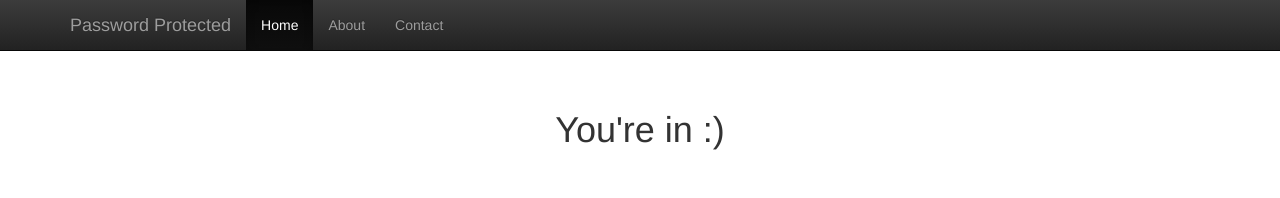
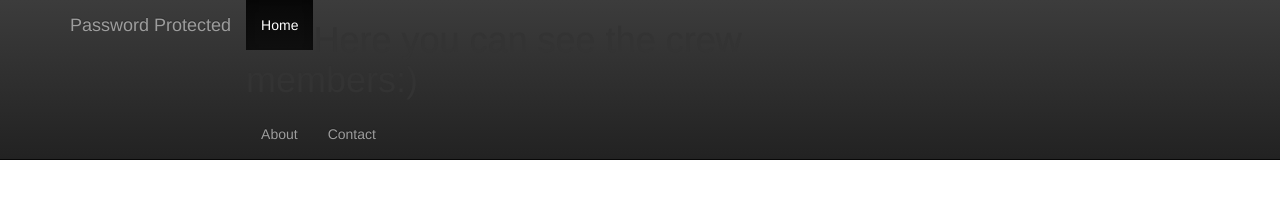
Before and after one commit to kerklines/kerklines.github.io, a plain HTML site: page 430ab3deb9c62ed6795e93b6b9638a17163cc70d/index.html in a window 1280 px wide. Drawn offline with nearby package versions, Linux system fonts and the light colour scheme.

Commit message:
Update index.html

```diff
--- a/430ab3deb9c62ed6795e93b6b9638a17163cc70d/index.html
+++ b/430ab3deb9c62ed6795e93b6b9638a17163cc70d/index.html
@@ -38,6 +38,7 @@
                         <li class="active">
                             <a href="#">Home</a>
                         </li>
+                        <h1>Here you can see the crew members:)</h1>
                         <li>
                             <a href="#about">About</a>
                         </li>
```
